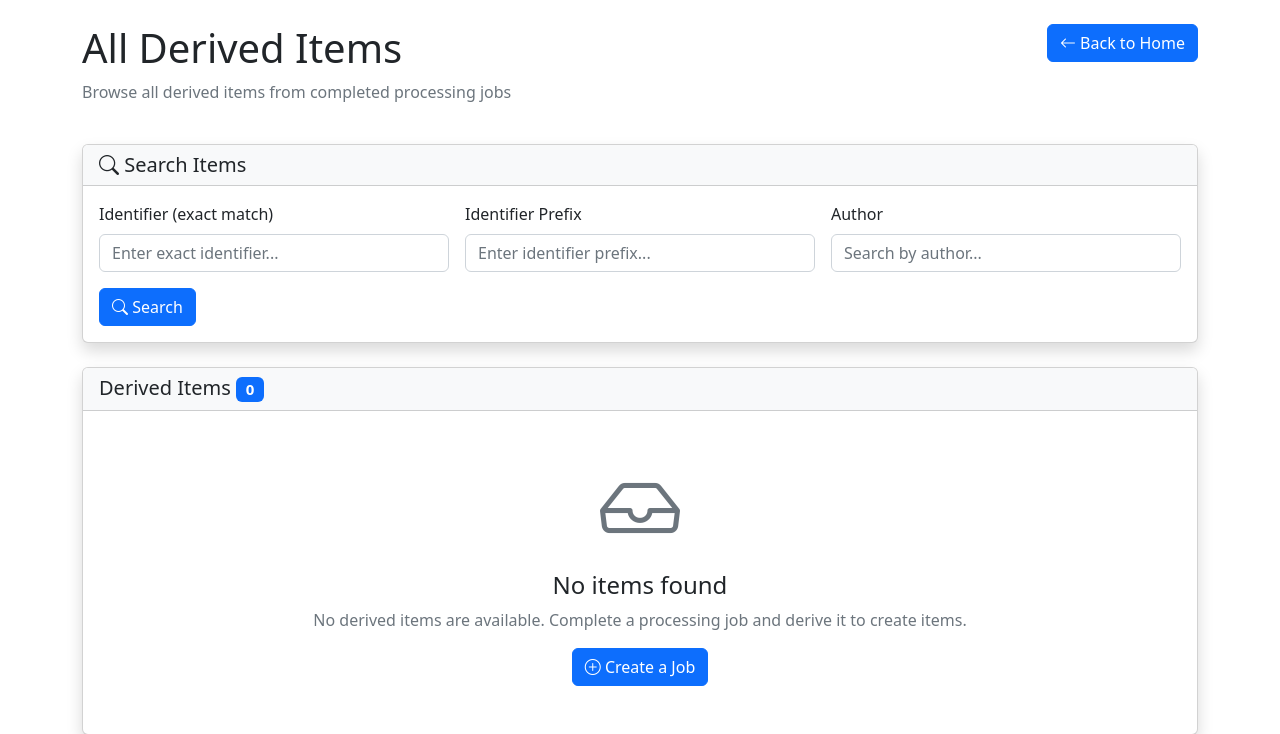
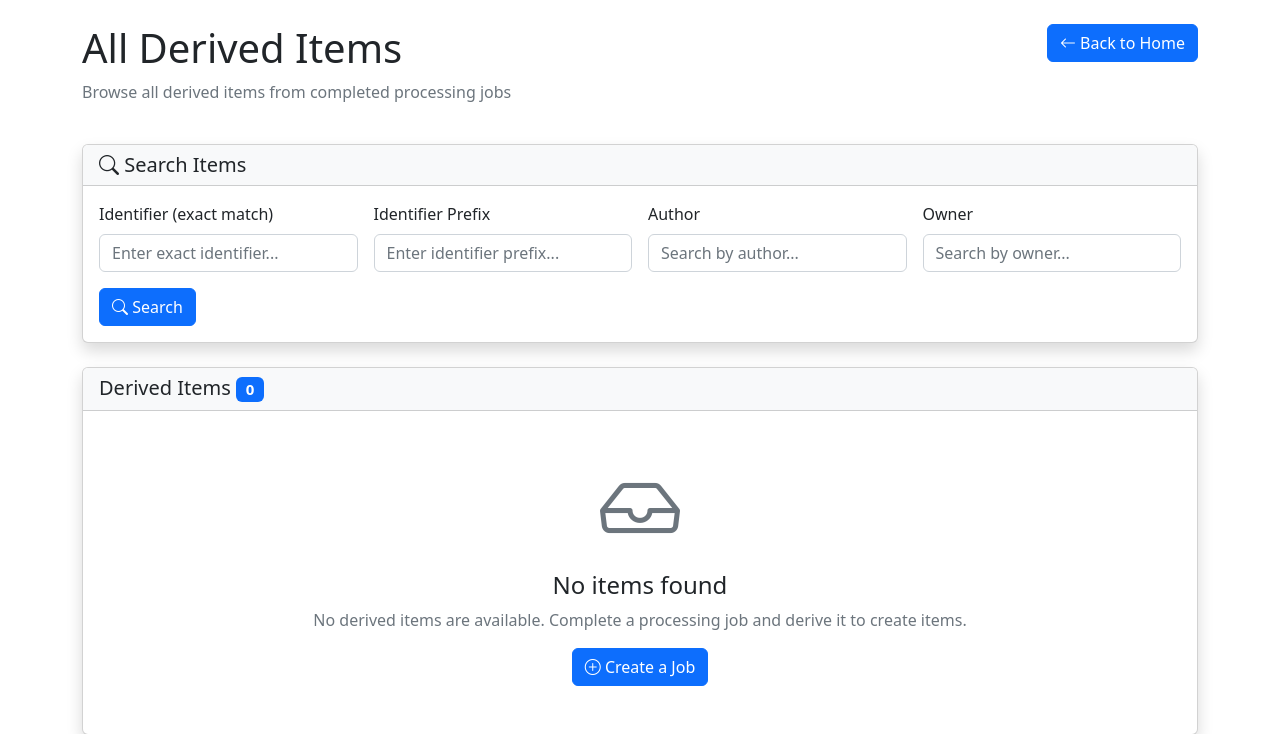
Before and after one commit to ServantsOfKnowledge/repub, a Django app: page /items/ in a window 1280 px wide. Shown: the part 60-794 px from the top of the page. Run offline with Django 5.2, Linux system fonts and the light colour scheme; the visitor is signed in with stand-in values (Sample User, id 1); data that the repository does not hold is empty; parts of the project's set-up code (start-up, migrations or seed data) failed here and were passed over; some libraries are stand-ins or nearby versions.

Commit message:
Search identifier by owner

```diff
--- a/repubui/repub_interface/items.py
+++ b/repubui/repub_interface/items.py
@@ -28,6 +28,7 @@ def all_items(request):
     search_identifier = request.GET.get('identifier', '').strip()
     search_identifier_prefix = request.GET.get('identifier_prefix', '').strip()
     search_author = request.GET.get('author', '').strip()
+    search_owner = request.GET.get('owner', '').strip()
 
     # Get sort parameters (default: derived_at descending)
     sort_by = request.GET.get('sort', 'derived_at')
@@ -111,7 +112,7 @@ def all_items(request):
                 items.append(item_info)
 
     # Filter items based on search criteria
-    if search_identifier or search_identifier_prefix or search_author:
+    if search_identifier or search_identifier_prefix or search_author or search_owner:
         filtered_items = []
         for item in items:
             # Check identifier exact match
@@ -130,10 +131,17 @@ def all_items(request):
                 if search_author.lower() not in author.lower():
                     continue
 
+            # Check owner match (case-insensitive contains on username)
+            if search_owner:
+                owner = item.get('owner')
+                owner_username = owner.username if owner else ''
+                if search_owner.lower() not in owner_username.lower():
+                    continue
+
             filtered_items.append(item)
         items = filtered_items
 
-    has_search = bool(search_identifier or search_identifier_prefix or search_author)
+    has_search = bool(search_identifier or search_identifier_prefix or search_author or search_owner)
 
     # Sort items based on sort parameters
     reverse_order = (sort_order == 'desc')
@@ -157,6 +165,7 @@ def all_items(request):
         'search_identifier': search_identifier,
         'search_identifier_prefix': search_identifier_prefix,
         'search_author': search_author,
+        'search_owner': search_owner,
         'has_search': has_search,
         'sort_by': sort_by,
         'sort_order': sort_order,
--- a/repubui/templates/repub_interface/all_items.html
+++ b/repubui/templates/repub_interface/all_items.html
@@ -51,7 +51,7 @@
     <div class="card-body">
         <form method="get" action="{% url 'all_items' %}">
             <div class="row g-3">
-                <div class="col-md-4">
+                <div class="col-md-{% if user.is_staff %}3{% else %}4{% endif %}">
                     <label for="search-identifier" class="form-label">Identifier (exact match)</label>
                     <input type="text"
                            class="form-control"
@@ -60,7 +60,7 @@
                            value="{{ search_identifier }}"
                            placeholder="Enter exact identifier...">
                 </div>
-                <div class="col-md-4">
+                <div class="col-md-{% if user.is_staff %}3{% else %}4{% endif %}">
                     <label for="search-identifier-prefix" class="form-label">Identifier Prefix</label>
                     <input type="text"
                            class="form-control"
@@ -69,7 +69,7 @@
                            value="{{ search_identifier_prefix }}"
                            placeholder="Enter identifier prefix...">
                 </div>
-                <div class="col-md-4">
+                <div class="col-md-{% if user.is_staff %}3{% else %}4{% endif %}">
                     <label for="search-author" class="form-label">Author</label>
                     <input type="text"
                            class="form-control"
@@ -78,6 +78,17 @@
                            value="{{ search_author }}"
                            placeholder="Search by author...">
                 </div>
+                {% if user.is_staff %}
+                <div class="col-md-3">
+                    <label for="search-owner" class="form-label">Owner</label>
+                    <input type="text"
+                           class="form-control"
+                           id="search-owner"
+                           name="owner"
+                           value="{{ search_owner }}"
+                           placeholder="Search by owner...">
+                </div>
+                {% endif %}
             </div>
             <div class="row mt-3">
                 <div class="col-12">
@@ -120,7 +131,7 @@
                             </th>
                             <th style="width: 140px;">Preview</th>
                             <th>
-                                <a href="?sort=identifier&order={% if sort_by == 'identifier' and sort_order == 'asc' %}desc{% else %}asc{% endif %}{% if search_identifier %}&identifier={{ search_identifier }}{% endif %}{% if search_identifier_prefix %}&identifier_prefix={{ search_identifier_prefix }}{% endif %}{% if search_author %}&author={{ search_author }}{% endif %}" class="text-decoration-none text-dark">
+                                <a href="?sort=identifier&order={% if sort_by == 'identifier' and sort_order == 'asc' %}desc{% else %}asc{% endif %}{% if search_identifier %}&identifier={{ search_identifier }}{% endif %}{% if search_identifier_prefix %}&identifier_prefix={{ search_identifier_prefix }}{% endif %}{% if search_author %}&author={{ search_author }}{% endif %}{% if search_owner %}&owner={{ search_owner }}{% endif %}" class="text-decoration-none text-dark">
                                     Identifier
                                     {% if sort_by == 'identifier' %}
                                         <i class="bi bi-caret-{% if sort_order == 'asc' %}up{% else %}down{% endif %}-fill"></i>
@@ -128,7 +139,7 @@
                                 </a>
                             </th>
                             <th>
-                                <a href="?sort=author&order={% if sort_by == 'author' and sort_order == 'asc' %}desc{% else %}asc{% endif %}{% if search_identifier %}&identifier={{ search_identifier }}{% endif %}{% if search_identifier_prefix %}&identifier_prefix={{ search_identifier_prefix }}{% endif %}{% if search_author %}&author={{ search_author }}{% endif %}" class="text-decoration-none text-dark">
+                                <a href="?sort=author&order={% if sort_by == 'author' and sort_order == 'asc' %}desc{% else %}asc{% endif %}{% if search_identifier %}&identifier={{ search_identifier }}{% endif %}{% if search_identifier_prefix %}&identifier_prefix={{ search_identifier_prefix }}{% endif %}{% if search_author %}&author={{ search_author }}{% endif %}{% if search_owner %}&owner={{ search_owner }}{% endif %}" class="text-decoration-none text-dark">
                                     Author
                                     {% if sort_by == 'author' %}
                                         <i class="bi bi-caret-{% if sort_order == 'asc' %}up{% else %}down{% endif %}-fill"></i>
@@ -137,7 +148,7 @@
                             </th>
                             {% if user.is_staff %}
                             <th>
-                                <a href="?sort=owner&order={% if sort_by == 'owner' and sort_order == 'asc' %}desc{% else %}asc{% endif %}{% if search_identifier %}&identifier={{ search_identifier }}{% endif %}{% if search_identifier_prefix %}&identifier_prefix={{ search_identifier_prefix }}{% endif %}{% if search_author %}&author={{ search_author }}{% endif %}" class="text-decoration-none text-dark">
+                                <a href="?sort=owner&order={% if sort_by == 'owner' and sort_order == 'asc' %}desc{% else %}asc{% endif %}{% if search_identifier %}&identifier={{ search_identifier }}{% endif %}{% if search_identifier_prefix %}&identifier_prefix={{ search_identifier_prefix }}{% endif %}{% if search_author %}&author={{ search_author }}{% endif %}{% if search_owner %}&owner={{ search_owner }}{% endif %}" class="text-decoration-none text-dark">
                                     Owner
                                     {% if sort_by == 'owner' %}
                                         <i class="bi bi-caret-{% if sort_order == 'asc' %}up{% else %}down{% endif %}-fill"></i>
@@ -146,7 +157,7 @@
                             </th>
                             {% endif %}
                             <th>
-                                <a href="?sort=files&order={% if sort_by == 'files' and sort_order == 'desc' %}asc{% else %}desc{% endif %}{% if search_identifier %}&identifier={{ search_identifier }}{% endif %}{% if search_identifier_prefix %}&identifier_prefix={{ search_identifier_prefix }}{% endif %}{% if search_author %}&author={{ search_author }}{% endif %}" class="text-decoration-none text-dark">
+                                <a href="?sort=files&order={% if sort_by == 'files' and sort_order == 'desc' %}asc{% else %}desc{% endif %}{% if search_identifier %}&identifier={{ search_identifier }}{% endif %}{% if search_identifier_prefix %}&identifier_prefix={{ search_identifier_prefix }}{% endif %}{% if search_author %}&author={{ search_author }}{% endif %}{% if search_owner %}&owner={{ search_owner }}{% endif %}" class="text-decoration-none text-dark">
                                     Files
                                     {% if sort_by == 'files' %}
                                         <i class="bi bi-caret-{% if sort_order == 'asc' %}up{% else %}down{% endif %}-fill"></i>
@@ -154,7 +165,7 @@
                                 </a>
                             </th>
                             <th>
-                                <a href="?sort=size&order={% if sort_by == 'size' and sort_order == 'desc' %}asc{% else %}desc{% endif %}{% if search_identifier %}&identifier={{ search_identifier }}{% endif %}{% if search_identifier_prefix %}&identifier_prefix={{ search_identifier_prefix }}{% endif %}{% if search_author %}&author={{ search_author }}{% endif %}" class="text-decoration-none text-dark">
+                                <a href="?sort=size&order={% if sort_by == 'size' and sort_order == 'desc' %}asc{% else %}desc{% endif %}{% if search_identifier %}&identifier={{ search_identifier }}{% endif %}{% if search_identifier_prefix %}&identifier_prefix={{ search_identifier_prefix }}{% endif %}{% if search_author %}&author={{ search_author }}{% endif %}{% if search_owner %}&owner={{ search_owner }}{% endif %}" class="text-decoration-none text-dark">
                                     Size
                                     {% if sort_by == 'size' %}
                                         <i class="bi bi-caret-{% if sort_order == 'asc' %}up{% else %}down{% endif %}-fill"></i>
@@ -162,7 +173,7 @@
                                 </a>
                             </th>
                             <th>
-                                <a href="?sort=derived_at&order={% if sort_by == 'derived_at' and sort_order == 'desc' %}asc{% else %}desc{% endif %}{% if search_identifier %}&identifier={{ search_identifier }}{% endif %}{% if search_identifier_prefix %}&identifier_prefix={{ search_identifier_prefix }}{% endif %}{% if search_author %}&author={{ search_author }}{% endif %}" class="text-decoration-none text-dark">
+                                <a href="?sort=derived_at&order={% if sort_by == 'derived_at' and sort_order == 'desc' %}asc{% else %}desc{% endif %}{% if search_identifier %}&identifier={{ search_identifier }}{% endif %}{% if search_identifier_prefix %}&identifier_prefix={{ search_identifier_prefix }}{% endif %}{% if search_author %}&author={{ search_author }}{% endif %}{% if search_owner %}&owner={{ search_owner }}{% endif %}" class="text-decoration-none text-dark">
                                     Derived At
                                     {% if sort_by == 'derived_at' %}
                                         <i class="bi bi-caret-{% if sort_order == 'asc' %}up{% else %}down{% endif %}-fill"></i>
```
